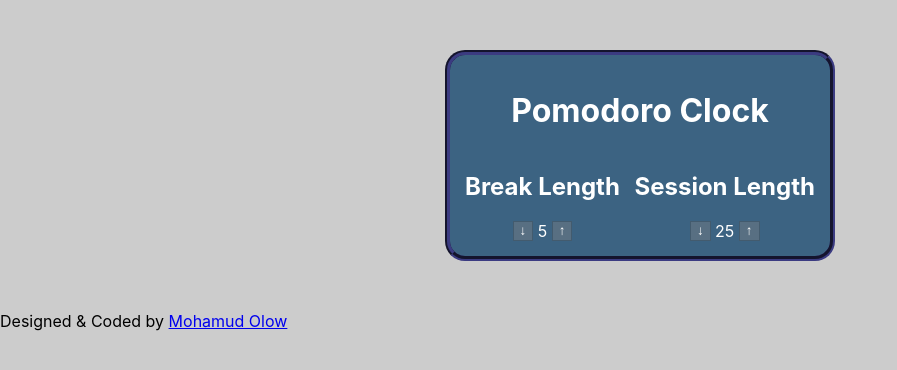
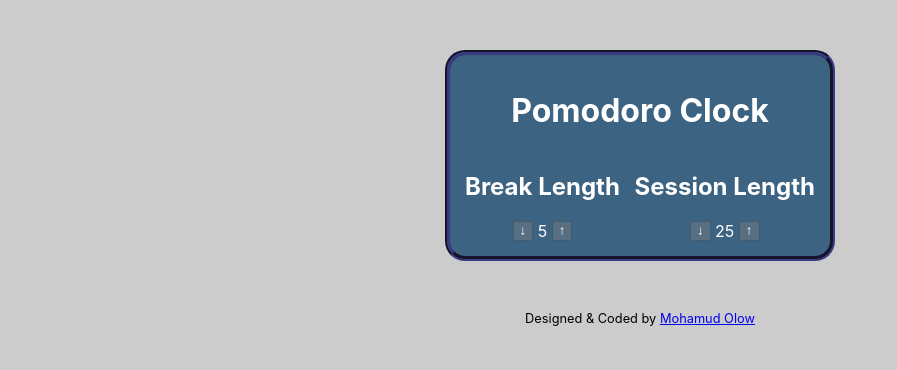
Before and after one commit to mohamudolow/pomodoro-clock, a React (Create React App) app: page / in a window 1280 px wide. Shown: the top 370 px of the page, without its empty margins (0-897 px from the left). Built offline with nearby package versions, Linux system fonts and the light colour scheme.

Commit message:
style footer

```diff
--- a/src/App.css
+++ b/src/App.css
@@ -41,3 +41,7 @@ button {
     border: 1px groove rgba(46, 72, 93, 0.5);
     outline: none;
 }
+footer  {
+    text-align: center;
+    font-size: 80%;
+}
```
